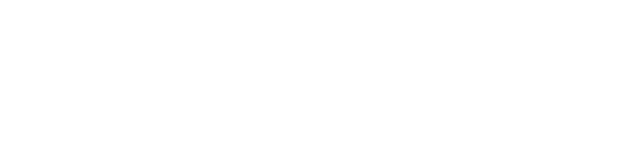
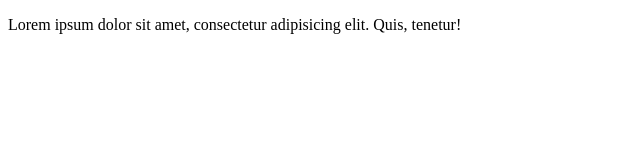
Before and after one commit to amantur0va/git-komanda, a plain HTML site: page index.html in a window 1280 px wide. Shown: the whole page, without its empty margins (0-640 px from the left). Drawn offline with Linux system fonts and the light colour scheme.

Commit message:
add text lorem 10 (#1)

```diff
--- a/index.html
+++ b/index.html
@@ -8,6 +8,6 @@
     <title>Document</title>
 </head>
 <body>
-
+<p>Lorem ipsum dolor sit amet, consectetur adipisicing elit. Quis, tenetur!</p>
 </body>
 </html>
```
